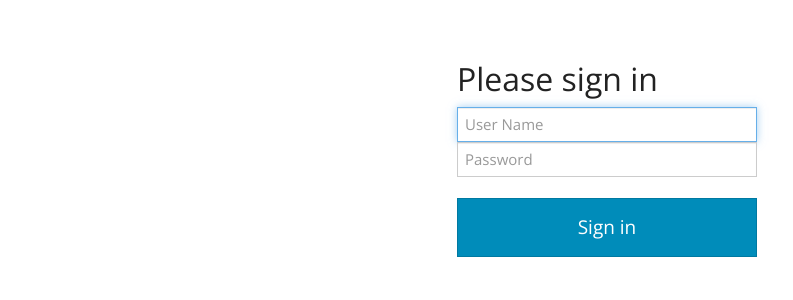
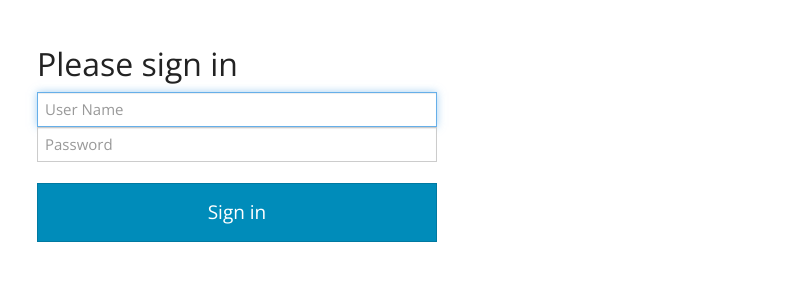
Before and after one commit to josephowen/openbounty, a Django app: page /login in a window 1280 px wide. Shown: the part 45-345 px from the top of the page, without its empty margins (33-826 px from the left). Run offline with Django 3.2, Linux system fonts and the light colour scheme; some libraries are stand-ins or nearby versions.

Commit message:
Widened the forms so that the title stays on one line

```diff
--- a/static/openbounty/css/main.css
+++ b/static/openbounty/css/main.css
@@ -7,10 +7,20 @@ body { padding-top: 70px; }
 
 /* Login page CSS */
 .form-signin {
-	max-width: 330px;
-	padding: 15px;
+	max-width: 400px;
+	padding: 15px
 	margin: 0px auto;
 }
 .form-signin .alert {
 	margin-top: 15px;
 }
+
+
+0
+1
+2
+3
+4
+5
+6
+7
```
